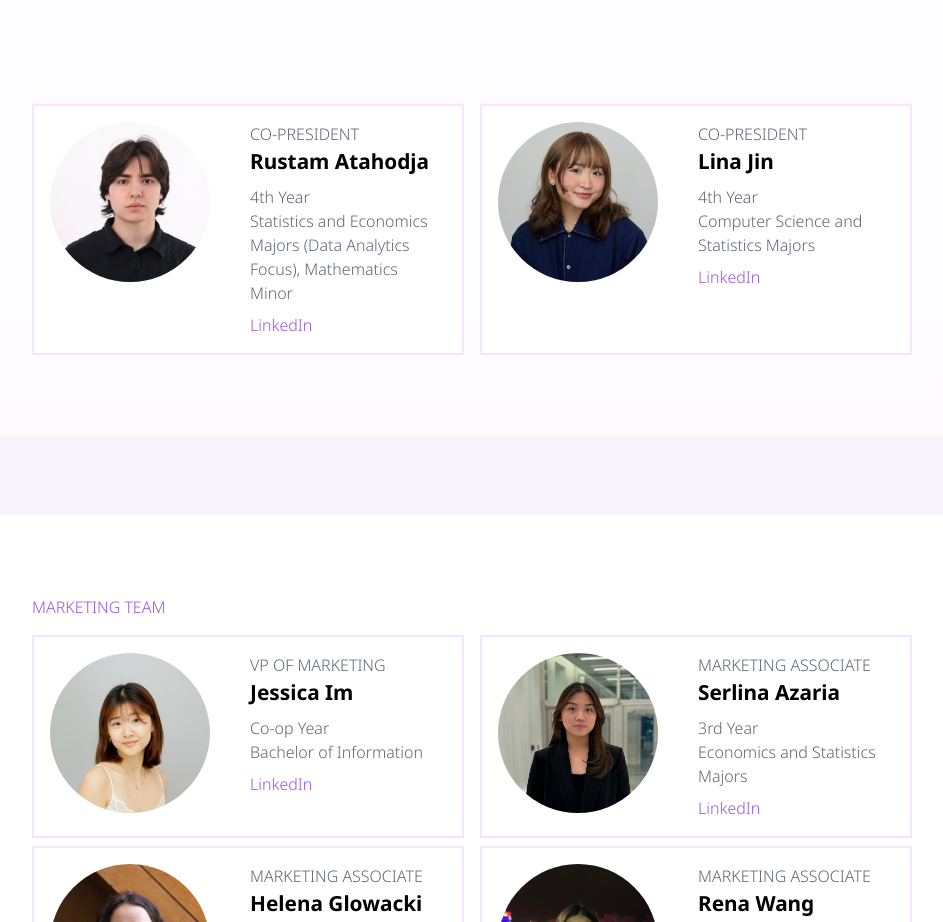
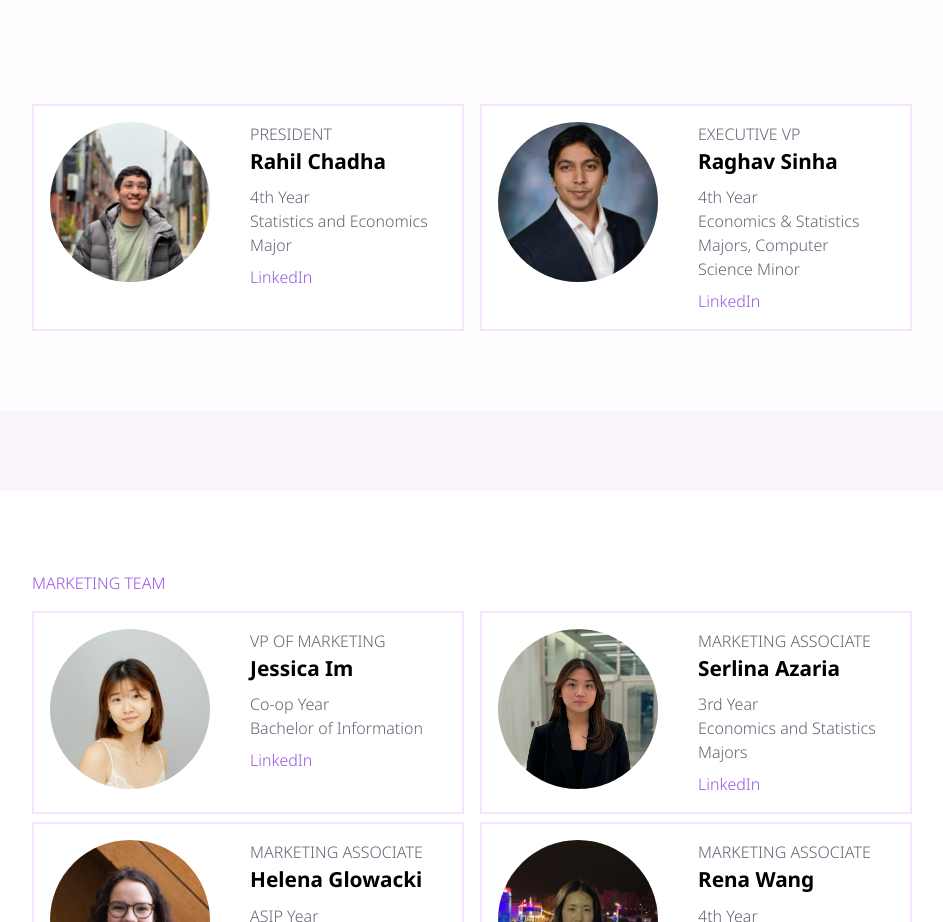
Before and after one commit to SDSS-UofT/sdss-uoft.github.io, a Next.js app in the folder sdss-website/: page /our-teams in a window 1280 px wide. Shown: the part 920-1842 px from the top of the page, without its empty margins (168-1111 px from the left). Built offline with nearby package versions, Linux system fonts and the light colour scheme.

Commit message:
Update executive team data for new team members

```diff
--- a/sdss-website/src/app/data/presidents.ts
+++ b/sdss-website/src/app/data/presidents.ts
@@ -3,20 +3,44 @@ export const presidentData =
 [
     {
         "id": 0,
-        "name": "Rustam Atahodja",
-        "role": "Co-President",
+        "name": "Rahil Chadha",
+        "role": "President",
         "year": "4th Year",
-        "program": "Statistics and Economics Majors (Data Analytics Focus), Mathematics Minor",
-        "linkedin": "https://www.linkedin.com/in/rustam-atahodja/",
-        "pfp": "pfps/rustama.png",
+        "program": "Statistics and Economics Major",
+        "linkedin": "https://www.linkedin.com/in/rahil-chadha-7109941b2/",
+        "pfp": "pfps-2025-2026/rahilc.png",
     },
     {
         "id": 1,
-        "name": "Lina Jin",
-        "role": "Co-President",
+        "name": "Raghav Sinha",
+        "role": "Executive VP",
         "year": "4th Year",
-        "program": "Computer Science and Statistics Majors",
-        "linkedin": "https://www.linkedin.com/in/jin-lina/",
-        "pfp": "pfps/linaj.png",
+        "program": "Economics & Statistics Majors, Computer Science Minor",
+        "linkedin": "https://www.linkedin.com/in/raghav-sinha/",
+        "pfp": "pfps-2025-2026/raghav_s.jpeg",
     },
 ]
+
+
+// 2024 - 2025 TEAM DATA:
+// export const presidentData =
+// [
+//     {
+//         "id": 0,
+//         "name": "Rustam Atahodja",
+//         "role": "Co-President",
+//         "year": "4th Year",
+//         "program": "Statistics and Economics Majors (Data Analytics Focus), Mathematics Minor",
+//         "linkedin": "https://www.linkedin.com/in/rustam-atahodja/",
+//         "pfp": "pfps/rustama.png",
+//     },
+//     {
+//         "id": 1,
+//         "name": "Lina Jin",
+//         "role": "Co-President",
+//         "year": "4th Year",
+//         "program": "Computer Science and Statistics Majors",
+//         "linkedin": "https://www.linkedin.com/in/jin-lina/",
+//         "pfp": "pfps/linaj.png",
+//     },
+// ]
```
